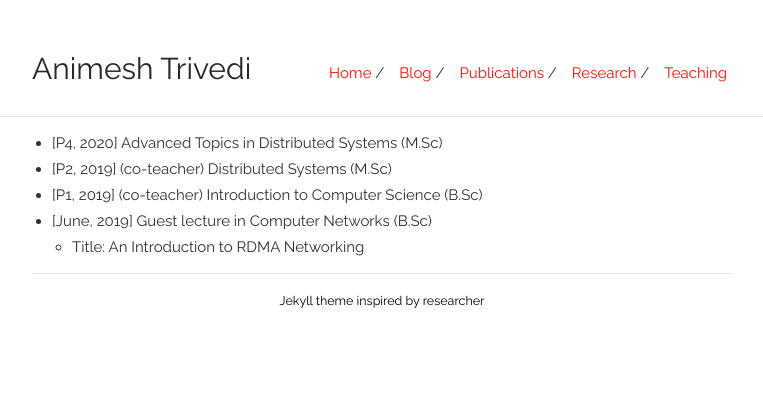
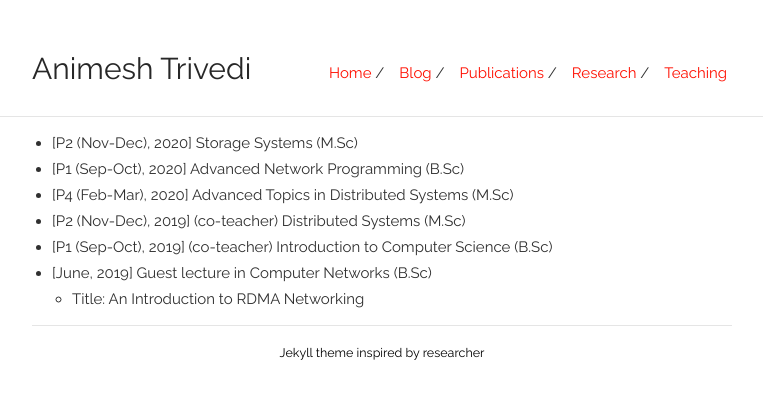
Before and after one commit to animeshtrivedi/animeshtrivedi.github.io, a Jekyll site: the page built from teaching.md, in a window 1280 px wide. Shown: the top 399 px of the page, without its empty margins (258-1021 px from the left). Built offline with Jekyll 4.4.1, drawn with Linux system fonts in a browser that asks for light colours.

Commit message:
teaching

```diff
--- a/teaching.md
+++ b/teaching.md
@@ -5,8 +5,10 @@ custom_title: Teaching of Animesh Trivedi
 permalink: /teaching/
 
 ---
-  * [P4, 2020] Advanced Topics in Distributed Systems (M.Sc)
-  * [P2, 2019] (co-teacher) Distributed Systems (M.Sc)
-  * [P1, 2019] (co-teacher) Introduction to Computer Science (B.Sc)
+  * [P2 (Nov-Dec), 2020] Storage Systems (M.Sc)
+  * [P1 (Sep-Oct), 2020] Advanced Network Programming (B.Sc)
+  * [P4 (Feb-Mar), 2020] Advanced Topics in Distributed Systems (M.Sc)
+  * [P2 (Nov-Dec), 2019] (co-teacher) Distributed Systems (M.Sc)
+  * [P1 (Sep-Oct), 2019] (co-teacher) Introduction to Computer Science (B.Sc)
   * [June, 2019] Guest lecture in Computer Networks (B.Sc)
     * Title: An Introduction to RDMA Networking
```
